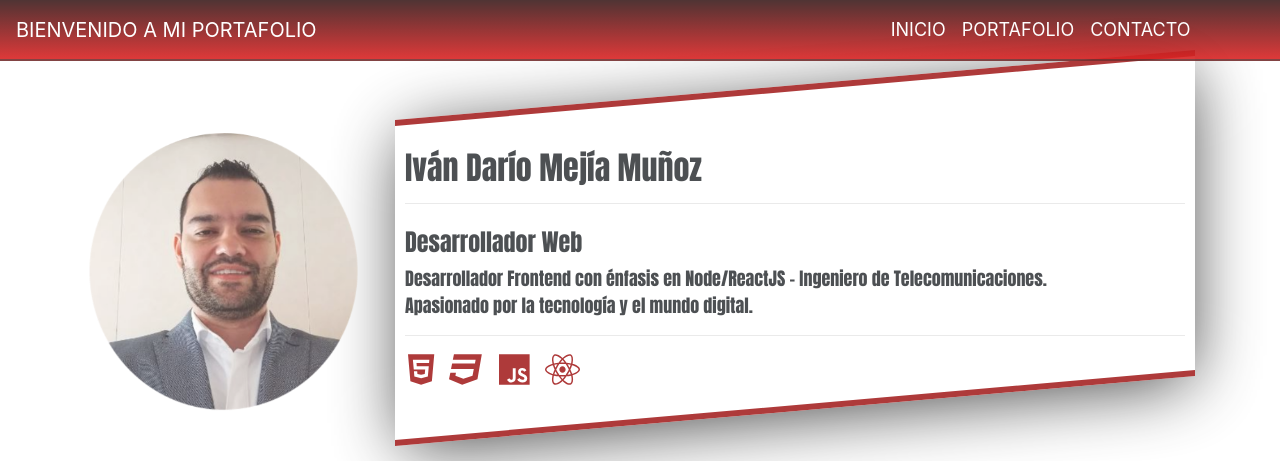
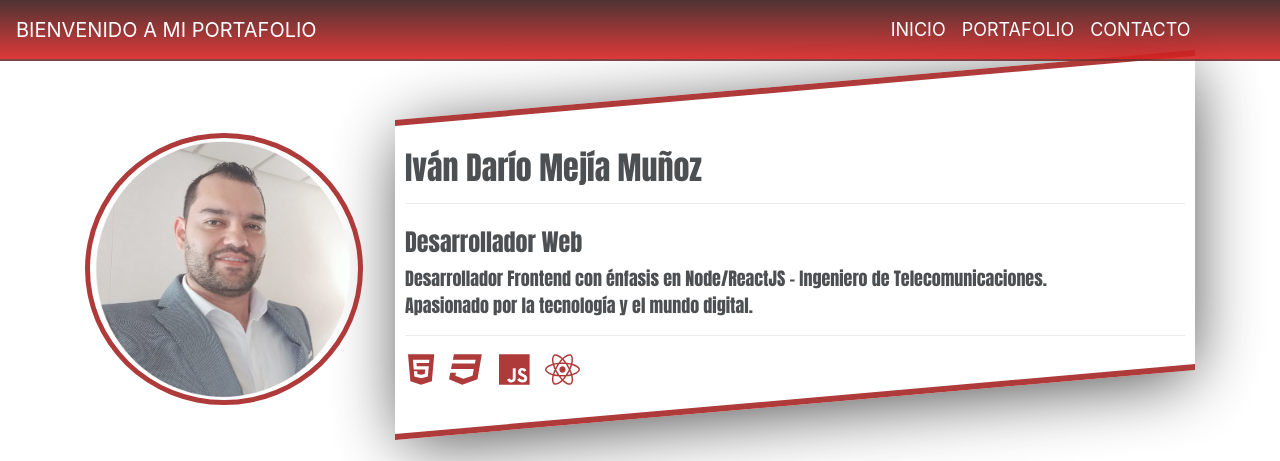
Before and after one commit to Ivancho427/portafolio-react, a React (Create React App) app: page / in a window 1280 px wide. Shown: the top 461 px of the page. Built offline with nearby package versions, Linux system fonts and the light colour scheme.

Commit message:
cambio foto

```diff
--- a/src/components/Header.jsx
+++ b/src/components/Header.jsx
@@ -1,5 +1,6 @@
 import React from 'react'
-import ImagenFotoHV from '.././imagenes/Foto HV.png'
+// import ImagenFotoHV from '.././imagenes/Foto HV.png'
+import Ivan from '.././imagenes/Ivan.png'
 import { FontAwesomeIcon } from '@fortawesome/react-fontawesome'
 import { faCss3, faHtml5,faJs, faReact } from '@fortawesome/free-brands-svg-icons'
 
@@ -8,7 +9,7 @@ function Header() {
 
         <section className="header">
             <div id="Container-img" style={{opacity: "0.8"}}>
-                <img className="imagen-header mt-5" id="img" src={ImagenFotoHV} alt="Foto Header" />
+                <img className="imagen-header mt-5 rounded-circle" id="img" src={Ivan} alt="Foto Header" />
 
                 <article>
                 <div className="texto-header">
--- a/src/components/style.css
+++ b/src/components/style.css
@@ -42,6 +42,7 @@ body {
   border: none;
   margin-right: auto;
   z-index: 1;
+  border: 5px solid #9b0909;
 
 }
 
```
Also changed, not shown: src/imagenes/Ivan.png (added).
